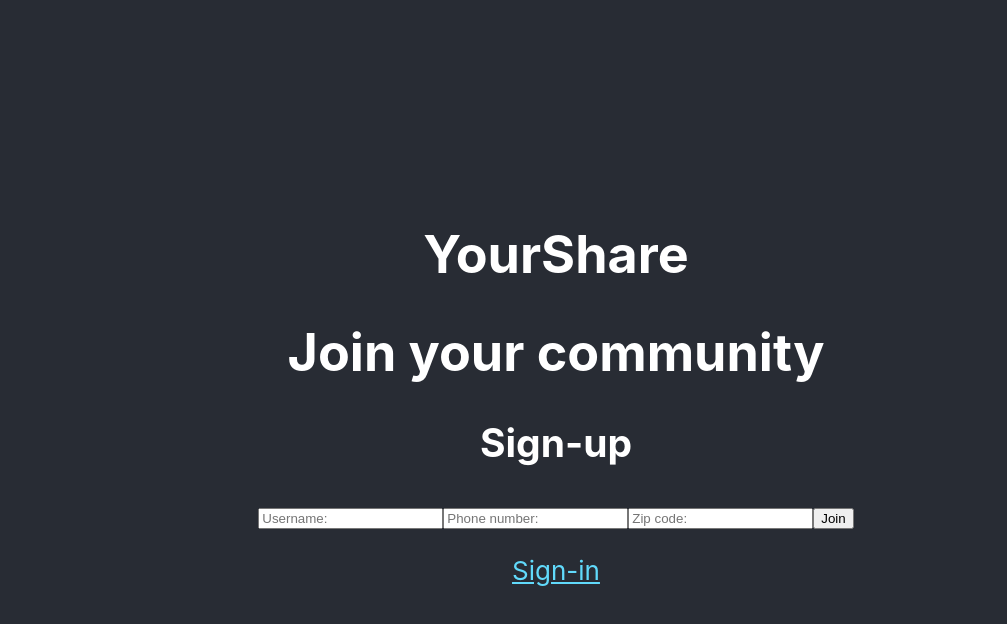
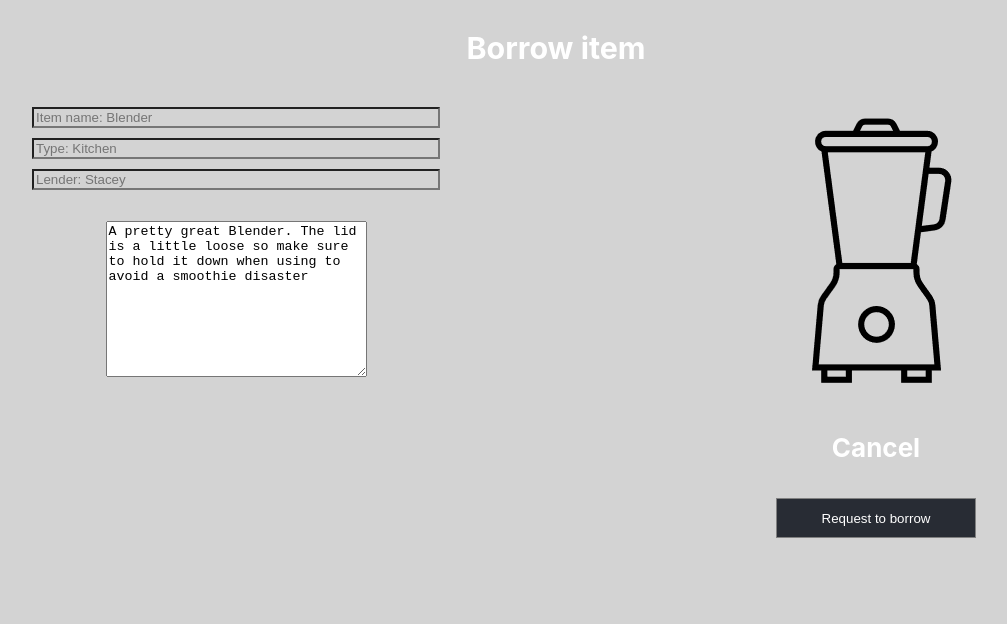
Before and after one commit to aqw1772/Localized, a React (Create React App) app in the folder yourshare/: page / in a window 1280 px wide. Shown: the top 624 px of the page, without its empty margins (84-1091 px from the left). Built offline with nearby package versions, Linux system fonts and the light colour scheme.

Commit message:
added grid to page

```diff
--- a/yourshare/src/App.css
+++ b/yourshare/src/App.css
@@ -6,3 +6,8 @@
   color: #61dafb;
   text-decoration: underline;
 }
+
+.column {
+  float: left;
+  width: 50%;
+}
--- a/yourshare/src/App.tsx
+++ b/yourshare/src/App.tsx
@@ -21,7 +21,7 @@ interface AppState {
 export class App extends React.Component<{}, AppState> {
   constructor(props: any) {
     super(props);
-    this.state = { currentPage: pages.AccountPage };
+    this.state = { currentPage: pages.BorrowItemPage };
   }
   render() {
     return <div className="App">{this.getCurrentScreen()}</div>;
--- a/yourshare/src/index.css
+++ b/yourshare/src/index.css
@@ -13,12 +13,42 @@ code {
 }
 
 .App {
-  background-color: #282c34;
+  /* background-color: #282c34; */
+  background-color: lightgrey;
   min-height: 100vh;
   display: flex;
   flex-direction: column;
-  align-items: center;
-  justify-content: center;
+  /* align-items: center;
+  justify-content: center; */
   font-size: calc(10px + 2vmin);
   color: white;
 }
+
+.column {
+  float: left;
+  width: 50%;
+  margin: 0;
+}
+
+.borrow{
+  border: 1px solid grey;
+  width: 200px;
+  height:40px;
+  background-color: #282c34;
+  color: white;
+}
+
+.borrow:hover{
+  background-color: darkgray;
+  transition: ease-in 0.5s;
+}
+
+input{
+ /* border-top: 0;
+ border-left: 0;
+ border-right: 0; */
+ border: 0px 2px 0px 0px;
+ background-color: lightgrey;
+ width: 400px;
+
+}
--- a/yourshare/src/pages/BorrowItemPage.tsx
+++ b/yourshare/src/pages/BorrowItemPage.tsx
@@ -10,26 +10,37 @@ export class BorrowItemPage extends React.Component<BorrowItemScreenProps> {
   render() {
     return (
       <div>
-        <h1>YourShare Borrow Item</h1>
          <h3>Borrow item</h3>
+
+        <div className="row">
+          <div className="column">
             <form action="">
-            <input type = "text" name ="name" placeholder="Item name: Blender"/>
+              <input type = "text" name ="name" placeholder="Item name: Blender" className="name" readOnly/>
               <br/>
-            <input type = "text" name ="name" placeholder="Type: Kitchen"/>
+              <input type = "text" name ="name" placeholder="Type: Kitchen" readOnly/>
               <br/>
-            <input type = "text" name ="name" placeholder="Lender: Stacey"/>
+              <input type = "text" name ="name" placeholder="Lender: Stacey" readOnly/>
               <br></br>
               <br/>
-            <textarea rows={10} cols={30}>A pretty great Blender. The lid is a little loose so make
+              <textarea rows={10} cols={30} readOnly>A pretty great Blender. The lid is a little loose so make
                   sure to hold it down when using to avoid a smoothie disaster
               </textarea>
             </form>
+          </div>
+
+          <div className="column">
             <div>
-                <img src="./images/YS_blender.png" alt=""/>
+                <img src="./images/YS_blender.png" alt="" className="blender"/>
+                <h4>Cancel</h4>
+                <button className="borrow">Request to borrow</button>
             </div>
-        <div>
-            <button>cancel</button>
-            <button>Request to borrow</button>
+
+
+
+
+
+
+          </div>
         </div>
 
       </div>
```
Lines whose indentation alone changed are shown as unchanged.
